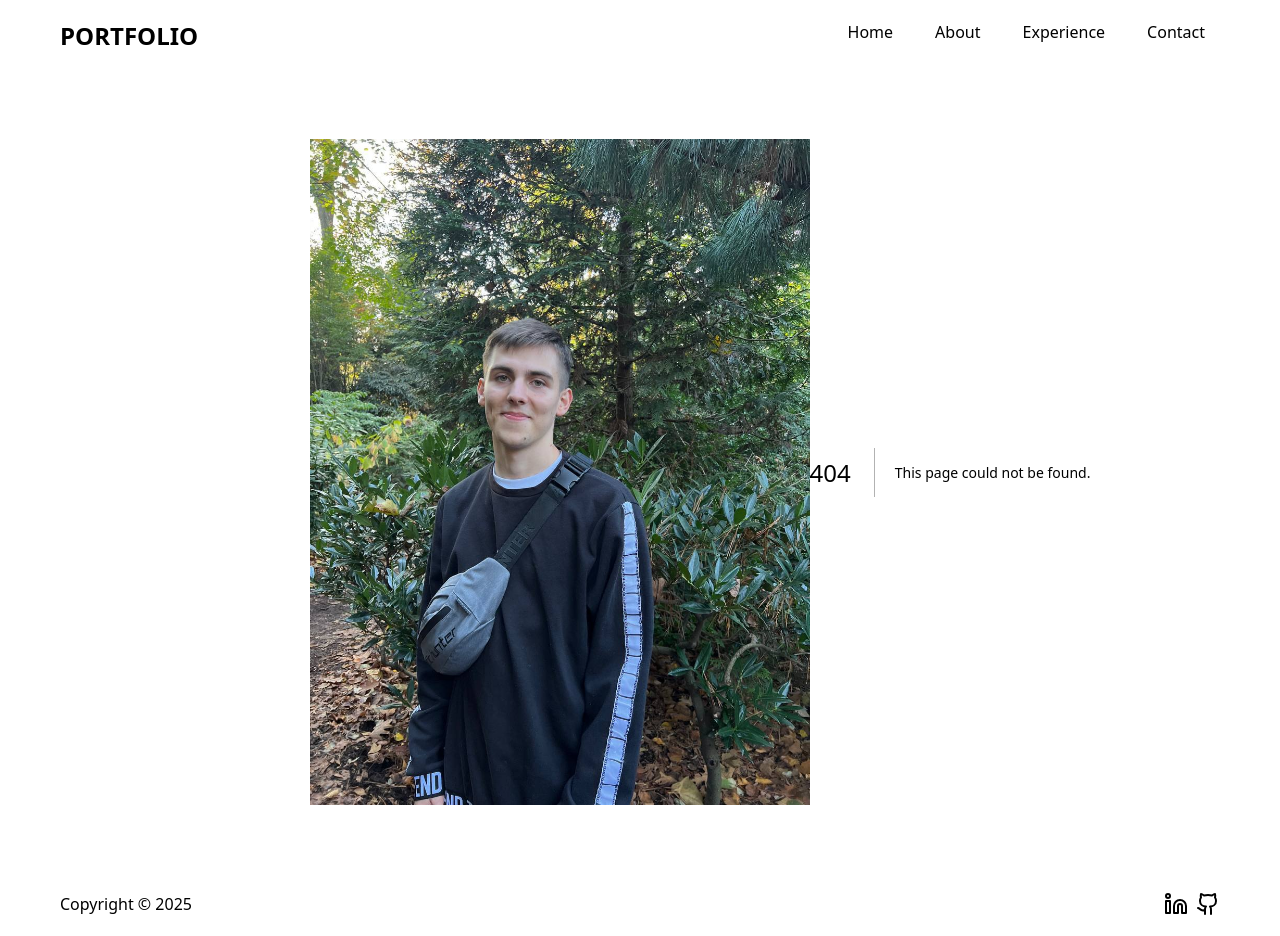
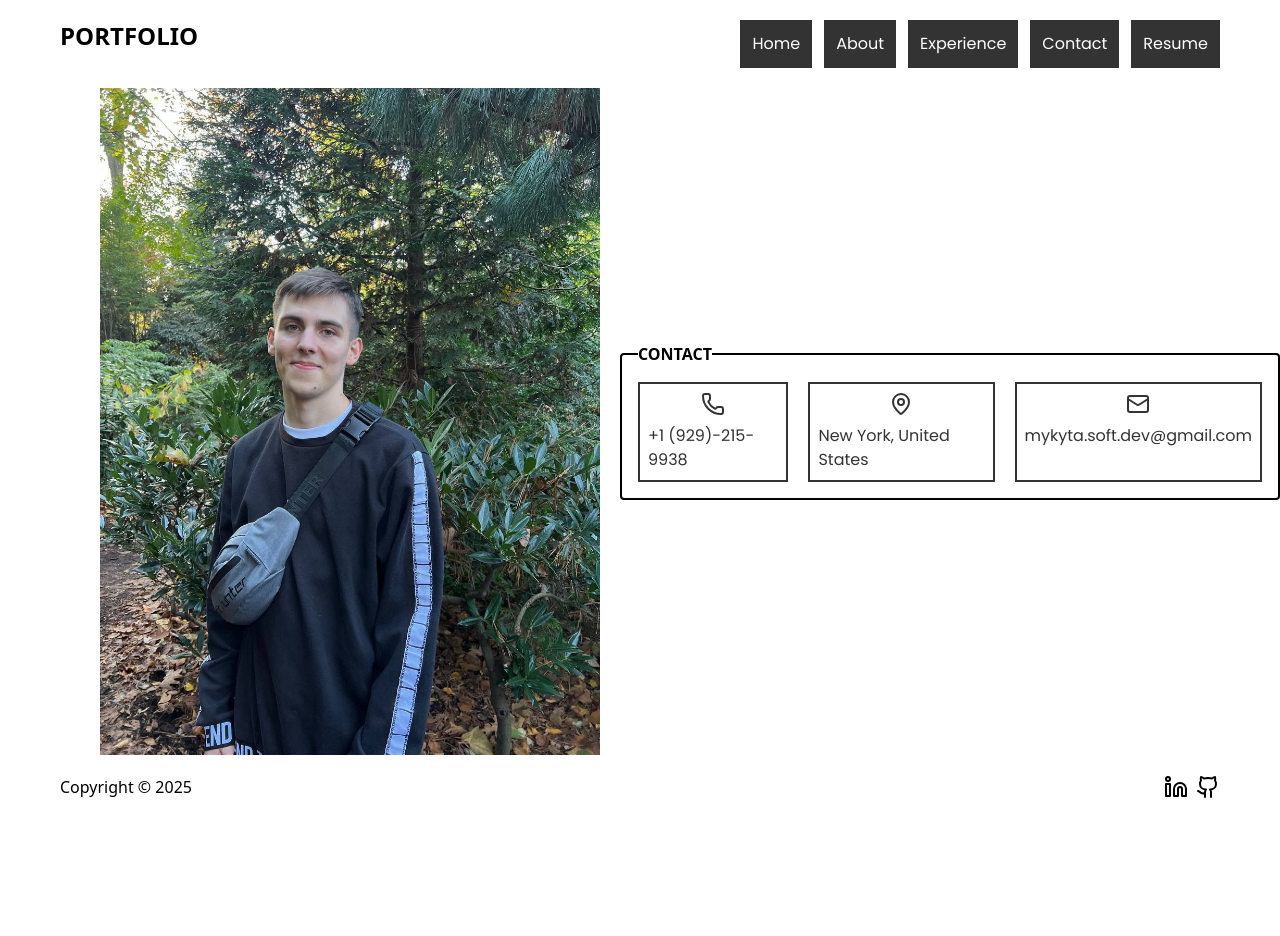
Before and after one commit to MykytaSoftDev/portfolio, a Next.js app: page /contact in a window 1280 px wide. Before the commit this address had no page. Shown: the top 936 px of the page. After the commit the page ends 820 px from the top, so only its background shows below. Built offline with nearby package versions, Linux system fonts and the light colour scheme.

Commit message:
update: header links styles && add resume

```diff
--- /dev/null
+++ b/src/app/contact/page.tsx
@@ -0,0 +1,9 @@
+import { Contact } from "@/components/Contacts";
+
+export default function ContactPage() {
+  return (
+    <>
+      <Contact />
+    </>
+  );
+}
--- a/src/app/globals.css
+++ b/src/app/globals.css
@@ -25,37 +25,35 @@ body {
   height: 100vh;
 }
 
-.header-link {
-  padding: 10px 15px;
-  font-weight: 500;
-  position: relative;
-  transition: all 0.3s cubic-bezier(0.4, 0, 0.2, 1);
-}
-
-.header-link:hover {
-  background: linear-gradient(135deg, #000000, #222222);
-  color: #ffffff;
-  transform: scale(1.05);
-  box-shadow: 0 4px 10px rgba(0, 0, 0, 0.2);
-}
-
-.header-link::after {
-  content: "";
-  position: absolute;
-  left: 50%;
-  bottom: 0;
-  width: 0%;
-  height: 2px;
-  background-color: #ffffff;
-  transition: width 0.3s ease-in-out, left 0.3s ease-in-out;
-}
-
-.contact-button a:hover {
+.header-button a:hover {
   background-color: transparent;
   color: rgb(51 51 51 / var(--tw-text-opacity));
 }
 
-.contact-button a {
+.header-button a {
+  --tw-border-opacity: 1;
+  --tw-bg-opacity: 1;
+  --tw-text-opacity: 1;
+  display: inline-block;
+  border-width: 2px;
+  border-style: solid;
+  padding: 10px;
+  font-family: Poppins, sans-serif;
+  font-weight: 500;
+  background-color: rgb(51 51 51 / var(--tw-bg-opacity));
+  border-color: rgb(51 51 51 / var(--tw-border-opacity));
+  color: rgb(255 255 255 / var(--tw-text-opacity));
+  transition-property: all;
+  transition-timing-function: cubic-bezier(0.4, 0, 0.2, 1);
+  transition-duration: 300ms;
+}
+
+.button a:hover {
+  background-color: transparent;
+  color: rgb(51 51 51 / var(--tw-text-opacity));
+}
+
+.button a {
   --tw-border-opacity: 1;
   --tw-bg-opacity: 1;
   --tw-text-opacity: 1;
@@ -98,3 +96,21 @@ body {
   transition-timing-function: cubic-bezier(0.4, 0, 0.2, 1);
   transition-duration: 300ms;
 }
+
+.contact-block:hover {
+  background-color: rgb(51 51 51 / var(--tw-bg-opacity));
+  color: rgb(255 255 255 / var(--tw-text-opacity));
+  cursor: pointer;
+}
+
+.contact-block {
+  --tw-border-opacity: 1;
+  --tw-bg-opacity: 1;
+  --tw-text-opacity: 1;
+  border: 2px solid rgb(51 51 51 / var(--tw-border-opacity));
+  font-family: Poppins, sans-serif;
+  color: rgb(51 51 51 / var(--tw-text-opacity));
+  transition-property: all;
+  transition-timing-function: cubic-bezier(0.4, 0, 0.2, 1);
+  transition-duration: 300ms;
+}
--- /dev/null
+++ b/src/components/Contacts.tsx
@@ -0,0 +1,27 @@
+import { Mail, MapPin, Phone } from "lucide-react";
+
+export function Contact() {
+  return (
+    <section className="max-w-[700px] min-h-full py-5 px-5">
+      <fieldset className="flex flex-wrap p-4 border-2 border-solid border-bg-#333 rounded">
+        <legend className="font-bold uppercase">Contact</legend>
+        <div className="flex gap-5">
+          <div className="flex flex-col contact-block items-center gap-2 border border-gray w-auto h-auto p-2">
+            <Phone />
+            <a href="tel:+19292159938">+1 (929)-215-9938</a>
+          </div>
+          <div className="flex flex-col contact-block items-center gap-2 border border-gray w-auto h-auto p-2">
+            <MapPin />
+            <p>New York, United States</p>
+          </div>
+          <div className="flex flex-col contact-block items-center gap-2 border border-gray w-auto h-auto p-2">
+            <Mail />
+            <a href="mailto:mykyta.soft.dev@gmail.com">
+              mykyta.soft.dev@gmail.com
+            </a>
+          </div>
+        </div>
+      </fieldset>
+    </section>
+  );
+}
--- a/src/components/Home.tsx
+++ b/src/components/Home.tsx
@@ -8,7 +8,7 @@ export function Home() {
       <h3 className="job text-[25px] mb-5 font-light">
         <b>Full Stack Software Engineer</b>
       </h3>
-      <div className="contact-button">
+      <div className="button">
         <Link href="/contact">Get in Touch</Link>
       </div>
     </div>
--- a/src/components/ui/Header.tsx
+++ b/src/components/ui/Header.tsx
@@ -8,25 +8,20 @@ export default function Header() {
           <a href="/">PORTFOLIO</a>
         </h1>
         <ul className="w-full flex justify-end gap-3">
-          <li>
-            <Link className="header-link" href="/">
-              Home
-            </Link>
+          <li className="header-button">
+            <Link href="/">Home</Link>
           </li>
-          <li>
-            <Link className="header-link" href="/about">
-              About
-            </Link>
+          <li className="header-button">
+            <Link href="/about">About</Link>
           </li>
-          <li>
-            <Link className="header-link" href="/experience">
-              Experience
-            </Link>
+          <li className="header-button">
+            <Link href="/experience">Experience</Link>
           </li>
-          <li>
-            <Link className="header-link" href="/contact">
-              Contact
-            </Link>
+          <li className="header-button">
+            <Link href="/contact">Contact</Link>
+          </li>
+          <li className="header-button">
+            <Link href="/Nick_Nazarenko_resume.pdf">Resume</Link>
           </li>
         </ul>
       </nav>
```
Also changed, not shown: 1 other file (tests, documents, lock files or other folders).
